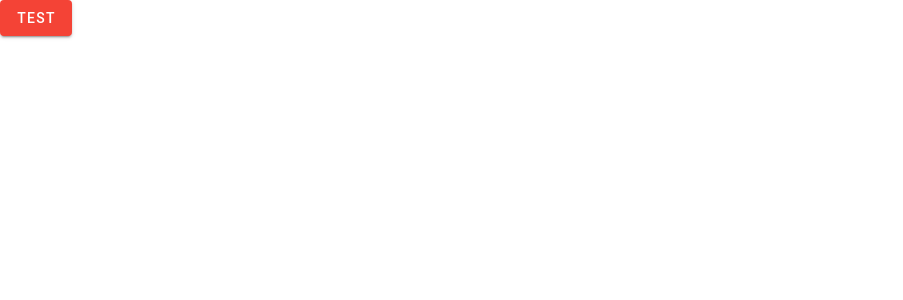
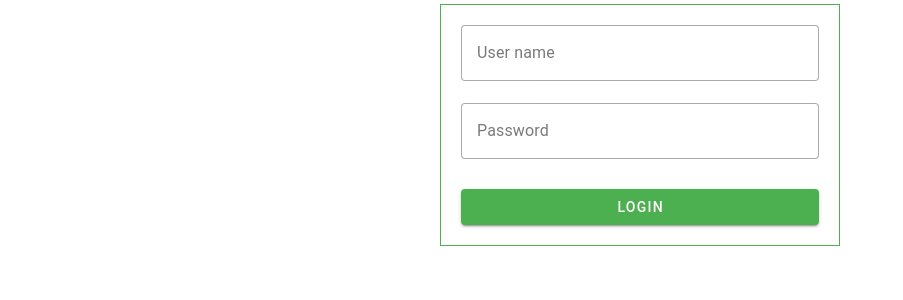
Before and after one commit to vidamohammadi/mana-maham-project, a Vue app: page / in a window 1280 px wide. Shown: the top 300 px of the page, without its empty margins (0-903 px from the left). Built offline with nearby package versions, Linux system fonts and the light colour scheme.

Commit message:
add: create login form | components

```diff
--- a/src/components/login.vue
+++ b/src/components/login.vue
@@ -1,13 +1,34 @@
 <template>
+  <v-container fluid class="fill-height">
+    <v-row class="align-center justify-center">
+      <v-sheet class="mx-auto border border-success border-opacity-100 pa-5 " width="400">
+        <v-form>
+          <v-text-field
+              v-model="userName"
+              variant="outlined"
+              label="User name"
+          ></v-text-field>
+          <v-text-field
+              v-model="password"
+              variant="outlined"
+              label="Password"
+          ></v-text-field>
+          <v-btn class="mt-2 bg-success" type="submit" block>Login</v-btn>
+        </v-form>
+      </v-sheet>
+    </v-row>
 
-  <v-btn class="bg-red">test</v-btn>
 
- </template>
 
-<script>
-export default {
-  name: "login"
-}
+   </v-container>
+
+</template>
+<script setup>
+import {ref} from "vue"
+
+const userName = ref('')
+const password = ref('')
+
 </script>
 
 <style scoped>
```
